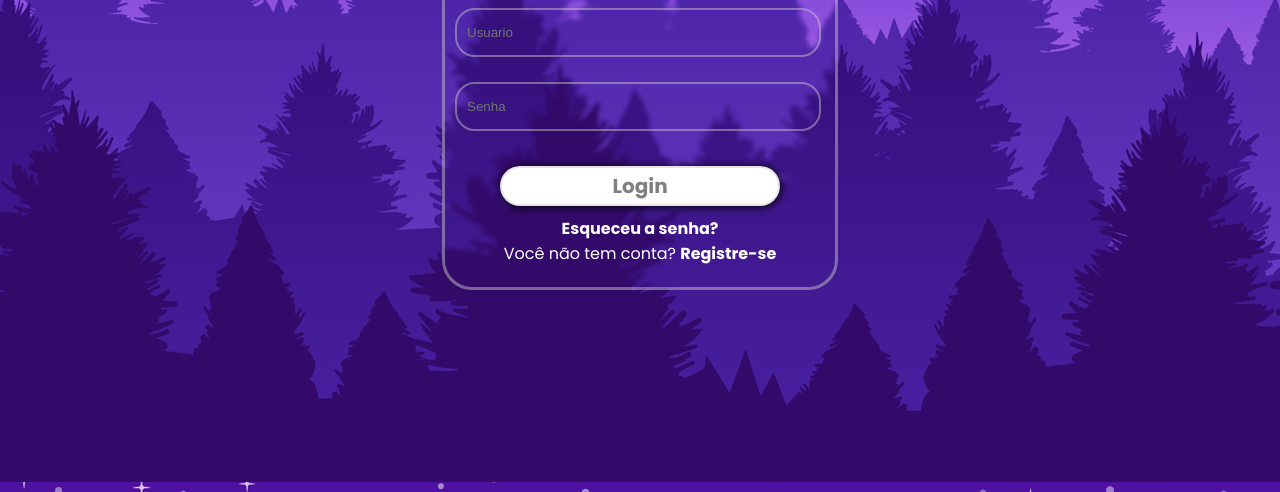
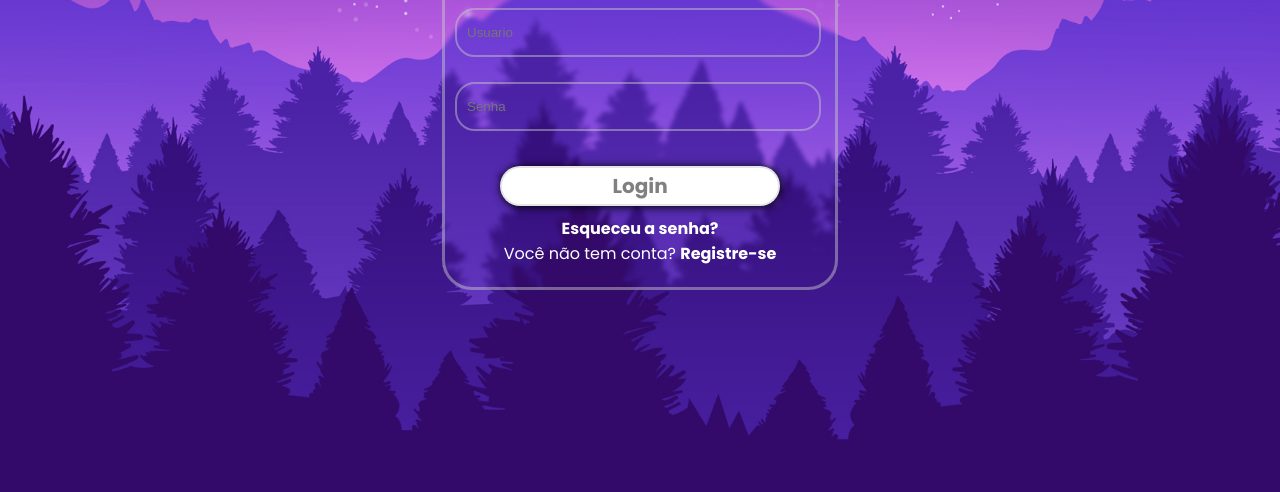
Before and after one commit to Richardooiu/login, a plain HTML site: page index.html in a window 1280 px wide. Shown: the part 308-800 px from the top of the page. Drawn offline with Linux system fonts and the light colour scheme.

Commit message:
atualizando dimensões

```diff
--- a/index.html
+++ b/index.html
@@ -10,10 +10,13 @@
         body{
 
             background: url(img.jpg);
-            position: flex;
-            background-position: center;
-            height: 500px;
+            height: 100vh;
+            background-repeat: no-repeat;
+            background-size: cover;
+           background-position: bottom center;
+
         }
+
 
 
 
```
